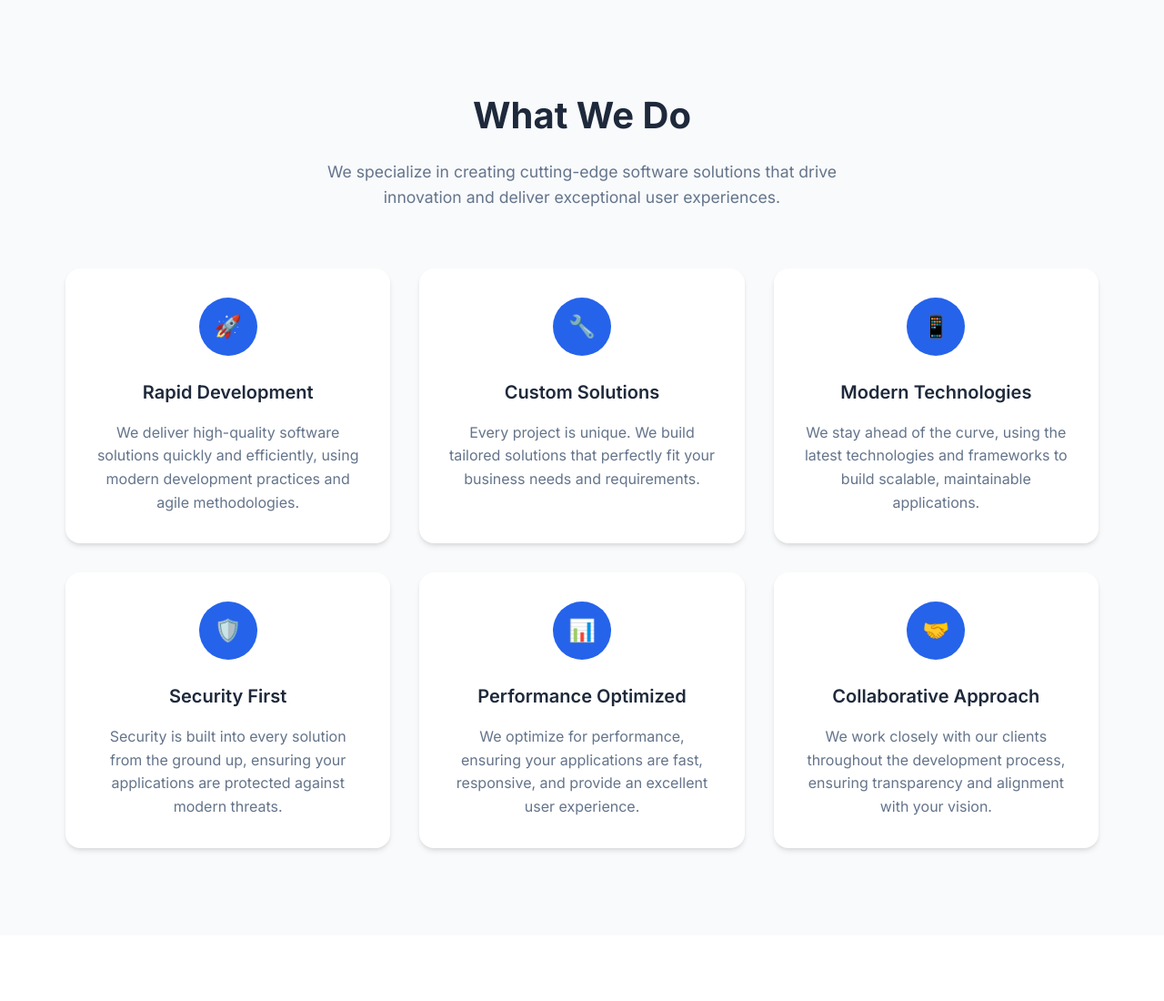
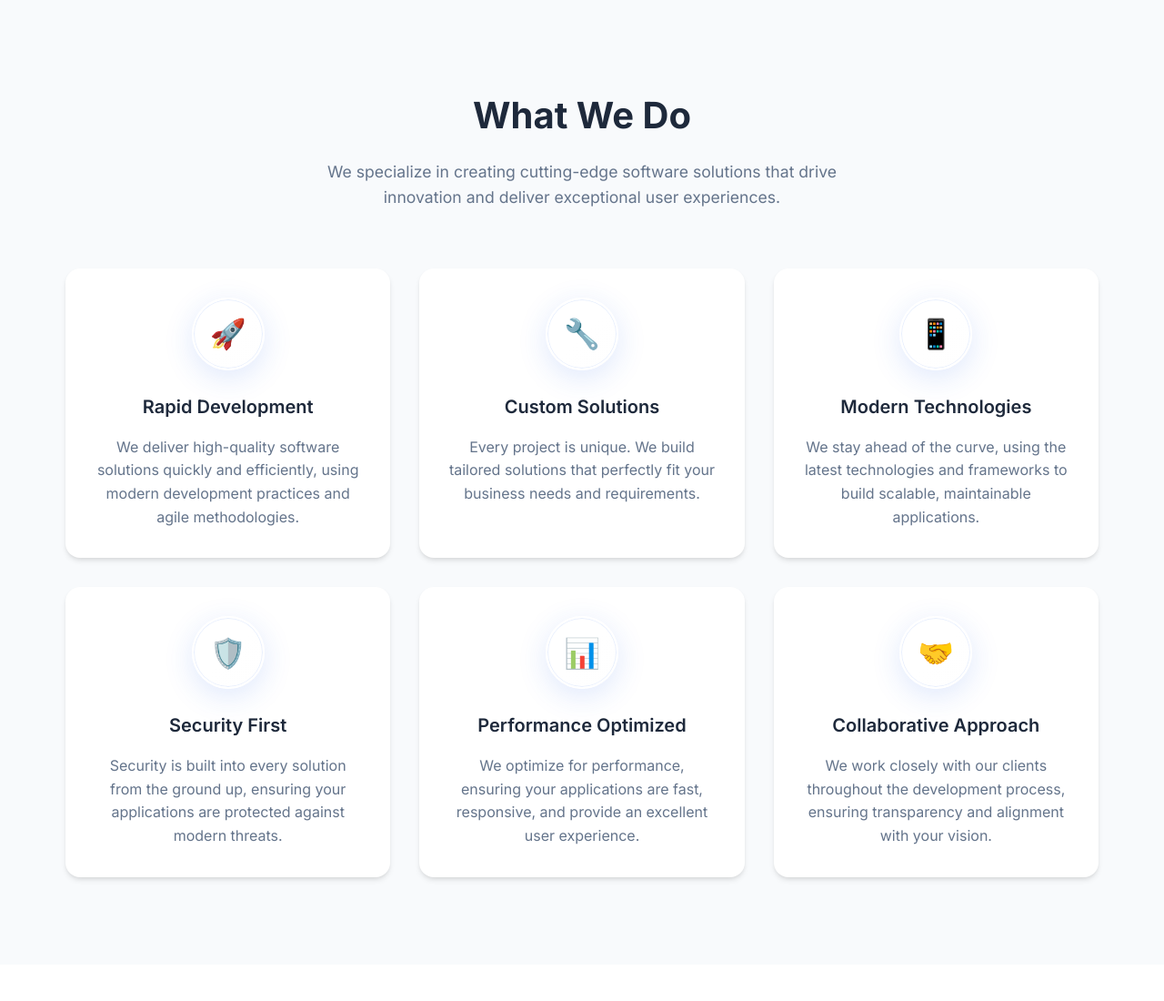
Before and after one commit to Aslamkv/codeforge, a Django app: page / in a window 1280 px wide. Shown: the part 581-1681 px from the top of the page at 91% size. Run offline with Django 4.2, Linux system fonts and the light colour scheme; data comes from the database, SQL or seed files in the repository; data that the repository does not hold is empty.

Commit message:
fix: enhance feature icon visibility with glassmorphism effect

```diff
--- a/static/landing/css/style.css
+++ b/static/landing/css/style.css
@@ -216,16 +216,48 @@ body {
 }
 
 .feature-icon {
-    width: 4rem;
-    height: 4rem;
-    background: var(--primary-color);
+    width: 5rem;
+    height: 5rem;
+    background: linear-gradient(135deg, rgba(255, 255, 255, 0.9), rgba(255, 255, 255, 0.6));
+    backdrop-filter: blur(10px);
+    -webkit-backdrop-filter: blur(10px);
     border-radius: 50%;
+    border: 2px solid rgba(255, 255, 255, 0.8);
+    box-shadow: 0 8px 32px rgba(37, 99, 235, 0.15),
+                0 0 0 1px rgba(37, 99, 235, 0.1) inset;
     display: flex;
     align-items: center;
     justify-content: center;
     margin: 0 auto 1.5rem;
-    font-size: 1.5rem;
-    color: white;
+    font-size: 2rem;
+    position: relative;
+    transition: all 0.4s cubic-bezier(0.4, 0, 0.2, 1);
+}
+
+.feature-icon::before {
+    content: '';
+    position: absolute;
+    inset: -2px;
+    border-radius: 50%;
+    padding: 2px;
+    background: linear-gradient(135deg, var(--primary-color), var(--accent-color));
+    -webkit-mask: linear-gradient(#fff 0 0) content-box, linear-gradient(#fff 0 0);
+    -webkit-mask-composite: xor;
+    mask-composite: exclude;
+    opacity: 0;
+    transition: opacity 0.4s ease;
+}
+
+.feature-card:hover .feature-icon {
+    transform: translateY(-8px) scale(1.05);
+    box-shadow: 0 12px 48px rgba(37, 99, 235, 0.25),
+                0 0 0 1px rgba(37, 99, 235, 0.2) inset,
+                0 0 30px rgba(6, 182, 212, 0.15);
+    background: linear-gradient(135deg, rgba(255, 255, 255, 0.95), rgba(255, 255, 255, 0.7));
+}
+
+.feature-card:hover .feature-icon::before {
+    opacity: 1;
 }
 
 .feature-card h3 {
```
